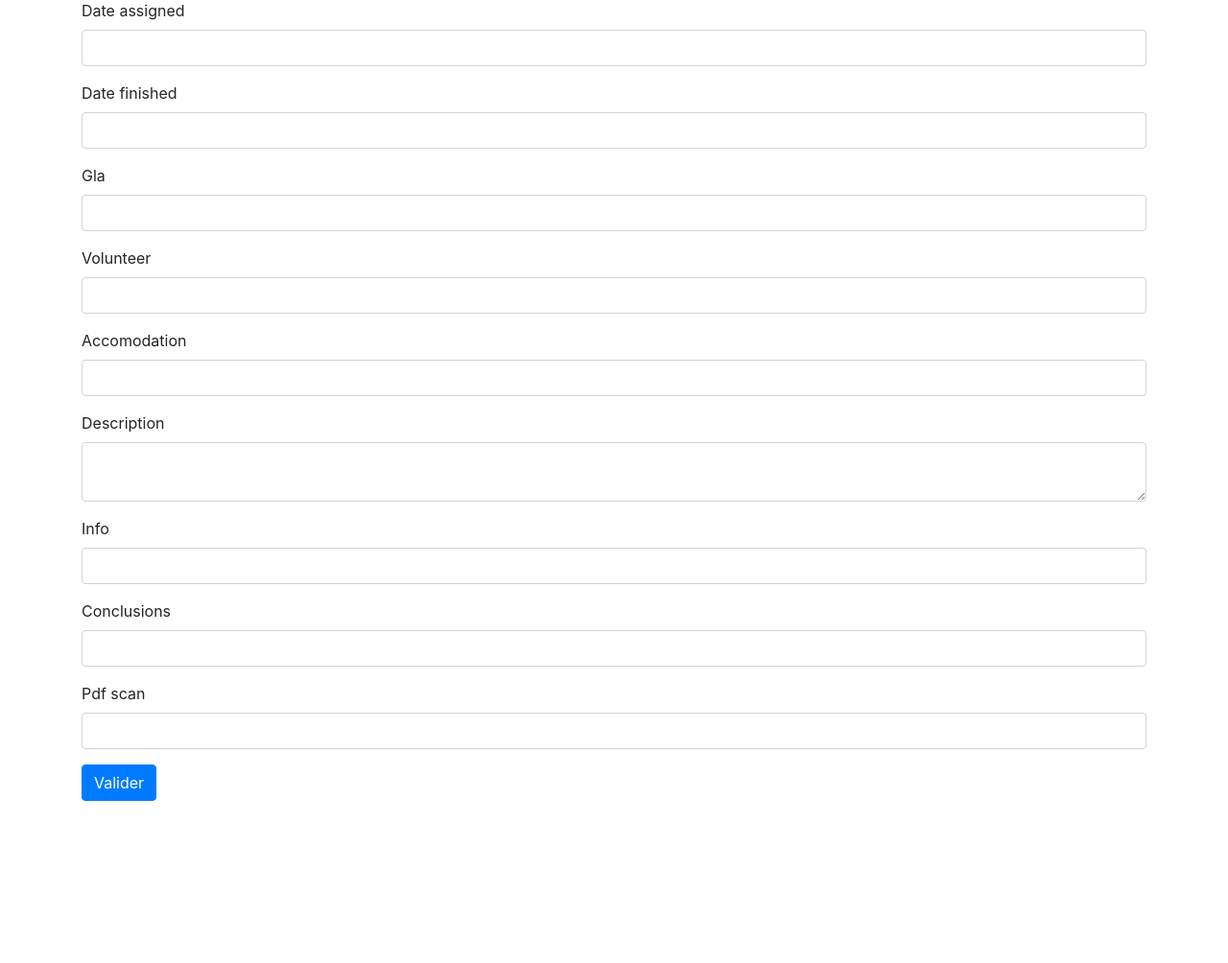
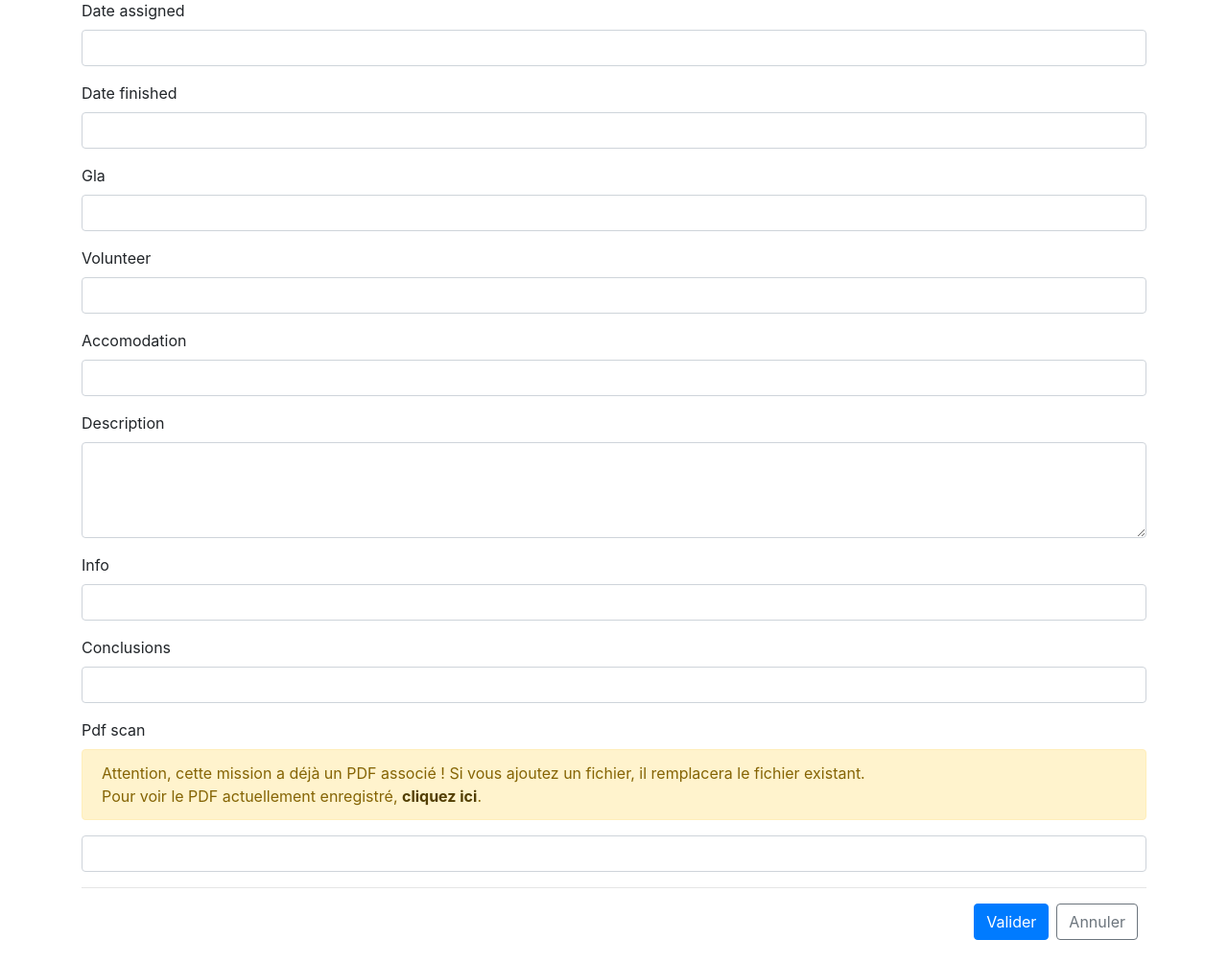
Before and after one commit to LiliceD/HHMissions, a Symfony app: template templates/missions/edit.html.twig in a window 1280 px wide. Shown: the part 148-1152 px from the top of the page at 96% size. Before the commit the page ends 983 px from the top, so only its background shows below. Run offline with Twig, Linux system fonts and the light colour scheme; the template is opened without the code that fills it: most values are stand-ins (such as "Sample title", 1, 10 or a date in 2020); form fields are guessed from the names that the template uses; some libraries are stand-ins or nearby versions.

Commit message:
some form and button design

```diff
--- a/public/style/css/style.css
+++ b/public/style/css/style.css
@@ -4,3 +4,7 @@
   overflow: hidden;
   text-overflow: ellipsis;
 }
+
+textarea {
+  height: 100px;
+}
--- a/templates/missions/edit.html.twig
+++ b/templates/missions/edit.html.twig
@@ -27,10 +27,24 @@
     {{ form_row(form.info) }}
     {{ form_row(form.conclusions) }}
 
-    {{ form_row(form.pdfScan) }}
+    {{ form_label(form.pdfScan) }}
+    {% if mission.pdfScan %}
+      <div class="alert alert-warning">
+        Attention, cette mission a déjà un PDF associé ! Si vous ajoutez un fichier, il remplacera le fichier existant.<br>
+        Pour voir le PDF actuellement enregistré, <a href="{{ asset('uploads/pdf/' ~ pdfScanUrl) }}" target="_blank" class="alert-link">cliquez ici</a>.
+      </div>
+    {% endif %}
+    {{ form_widget(form.pdfScan) }}
 
-    <input type="submit" class="btn btn-primary" value="Valider"/>
+    <hr>
 
+    <div class="row justify-content-end align-items-center">
+      <input type="submit" class="btn btn-primary mr-2" value="Valider"/>
+      <a href="{{ path('app_missions_view', {'id': mission.id}) }}" class="btn btn-outline-secondary mr-4">
+        Annuler
+      </a>
+    </div>
   {{ form_end(form) }}
 
+  <br>
 {% endblock %}
--- a/templates/missions/view.html.twig
+++ b/templates/missions/view.html.twig
@@ -140,7 +140,7 @@
       <a href="{{ asset('uploads/pdf/' ~ mission.pdfScan) }}" class="btn btn-primary mr-2">Voir le scan PDF</a>
       <a href="{{ path('app_missions_pdf-scan-delete', {'id': mission.id}) }}" class="btn btn-outline-danger btn-sm mr-4">Supprimer le scan PDF</a>
     {% else %}
-      <span>Pas de scan PDF !</span>
+      <div class="alert alert-secondary mr-4"><strong>Pas de scan PDF !</strong> Pour en ajouter un, cliquez sur "Modifier" en haut à droite.</span>
     {% endif %}
   </div>
 
```
Also changed, not shown: src/Controller/MissionController.php (+17 -15 lines).
